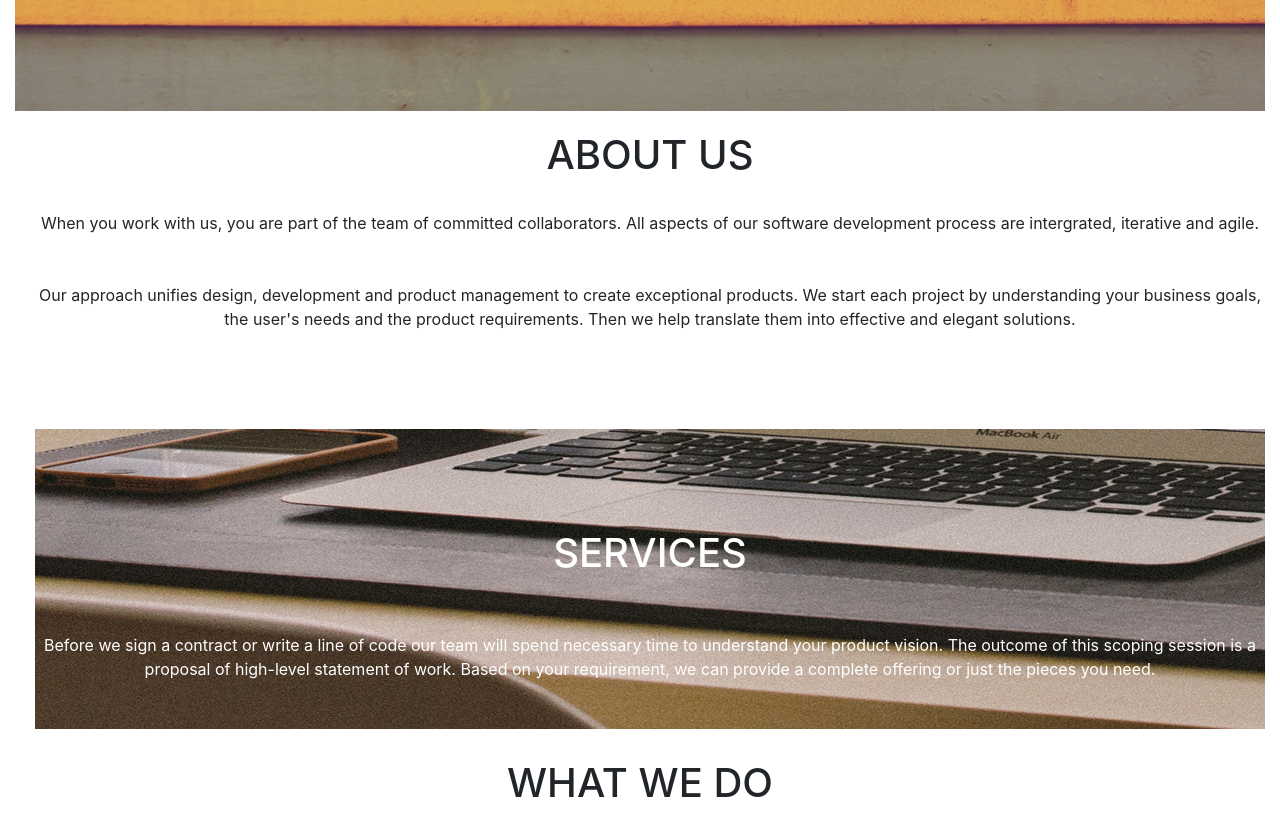
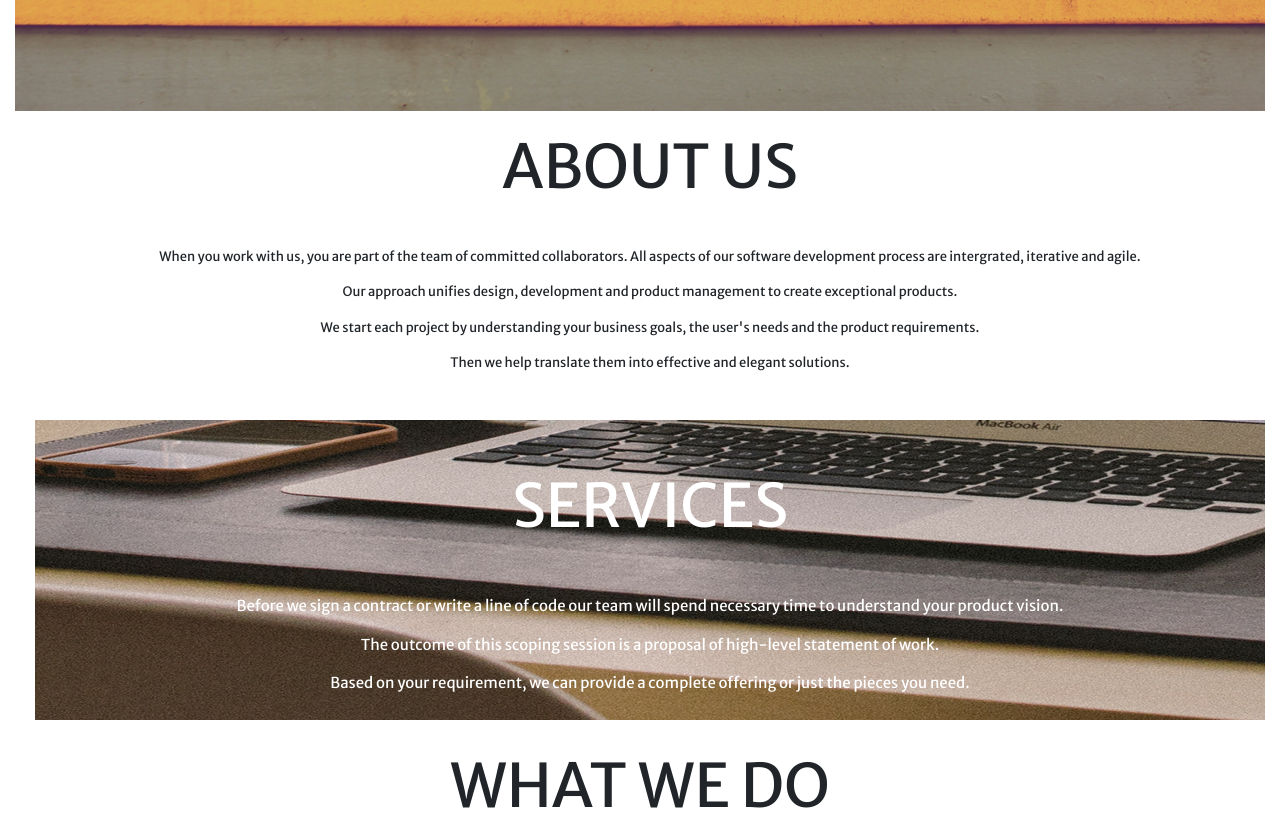
Before and after one commit to SHABA-YAGA/Delani-ST, a plain HTML site: page index.html in a window 1280 px wide. Shown: the part 609-1434 px from the top of the page. Drawn offline with Linux system fonts and the light colour scheme.

Commit message:
reintegrated a more suitable font

```diff
--- a/css/styles.css
+++ b/css/styles.css
@@ -1,3 +1,19 @@
+body {
+    font-family: 'Merriweather Sans';
+}
+
+h1 {
+  font-size: 60px;
+}
+
+h2 {
+  color: white;
+}
+
+h4{
+  font-size: 10px;
+}
+
 #background {
   background-image: url(img/h_img.jpg);
   position: relative;
@@ -8,13 +24,14 @@
   padding-top: 140px;
   background-position: center;
   background-repeat: no-repeat;
-  background-size: cover;
+  background-size: cover;;
 }
 
 .about-us {
   text-align: center;
   padding-top: 20px;
   padding-left: 20px;
+  font-size: 13px;
 }
 
 #about {
@@ -23,10 +40,11 @@
 
 #us {
   background-image: url(img/s_image.jpg);
-  height:250px;
+  font-size: 15px;
+  height: 250px;
   color: white;
-  height:300px;
-  padding-top: 100px;
+  height: 300px;
+  padding: 50px;
 }
 
 .container-what-we-do{
@@ -146,10 +164,6 @@
   padding-top: 115px;
 }
 
-body {
-      font-family: "karla";
-}
-
 form-control::-webkit-input-placeholder {
       color: white;
 }
@@ -179,10 +193,6 @@ button {
   text-align: center;
 }
 
-h2 {
-  color: white;
-}
-
 .contact {
   padding: 30px
 }
--- a/index.html
+++ b/index.html
@@ -2,17 +2,16 @@
 <html>
   <head>
     <title>Delani Studio</title>
-    <link href="https://fonts.googleapis.com/css?family=Rajdhani&display=swap" rel="stylesheet">
-    <link rel="stylesheet" href="css/styles.css">
-    <link rel="stylesheet" href="css/bootstrap.css">
+    <link rel="stylesheet" type="text/css" href="css/bootstrap.css">
+    <script src="js/jquery-3.4.1.js" charset="utf-8"></script>
+    <link rel="stylesheet" type="text/css" href="css/styles.css">
     <script src="js/main.js" charset="utf-8"></script>
-    <script src="js/jquery-3.4.1.js" charset="utf-8"></script>
-  </head>
+    <link href="https://fonts.googleapis.com/css?family=Merriweather+Sans&display=swap" rel="stylesheet">  </head>
   <body>
     <div class="container-fluid">
             <div id="background">
                 <img src="css/img/logo.png"><br/><br/><br/>
-                <h1>WELCOME <br/> TO DELANI STUDIO</h1><br/><br/>
+                <h1>WELCOME <br/> TO DELANI STUDIO</h1>
                 <h4>AMAZING PEOPLE ARE MAKING AMAZING DESIGNS IN A FUN ENVIRONMENT</h4><br/><br/><br/><br/>
                 <img src="css/img/mouse_click.png">
             </div>
@@ -20,24 +19,22 @@
                 <div id="about">
                     <h1>ABOUT US</h1><br/>
                     <p>
-                        When you work with us, you are part of the team of committed collaborators.
-                        All aspects of our software development process are intergrated, iterative and agile.
-                        <br/><br/><br/>
-                        Our approach unifies design, development and
-                        product management to create exceptional products.
-                        We start each project by understanding your business goals,
-                        the user's needs and the product requirements.
-                        Then we help translate them into effective and elegant solutions.
-                    </p>
+                        <p>When you work with us, you are part of the team of committed collaborators.
+                        All aspects of our software development process are intergrated, iterative and agile.</p>
+                        <p>Our approach unifies design, development and
+                        product management to create exceptional products.</p>
+                        <p>We start each project by understanding your business goals,
+                        the user's needs and the product requirements.</p>
+                        <p>Then we help translate them into effective and elegant solutions.</p>
+
                 </div>
                 <br/><br/>
                 <div id="us">
                     <h1>SERVICES</h1><br/><br/>
-                    <p>
-                        Before we sign a contract or write a line of code our team will spend necessary
-                        time to understand your product vision.
-                        The outcome of this scoping session is a proposal of high-level statement of work.
-                        Based on your requirement, we can provide a complete offering or just the pieces
+                    <p>Before we sign a contract or write a line of code our team will spend necessary
+                        time to understand your product vision.</p>
+                    <p>The outcome of this scoping session is a proposal of high-level statement of work.</p>
+                    <p>Based on your requirement, we can provide a complete offering or just the pieces
                         you need.
                     </p>
                 </div>
```
